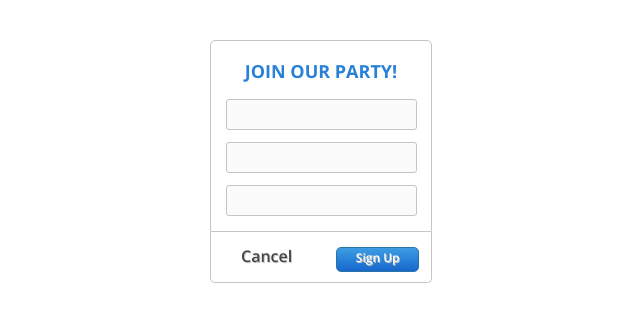
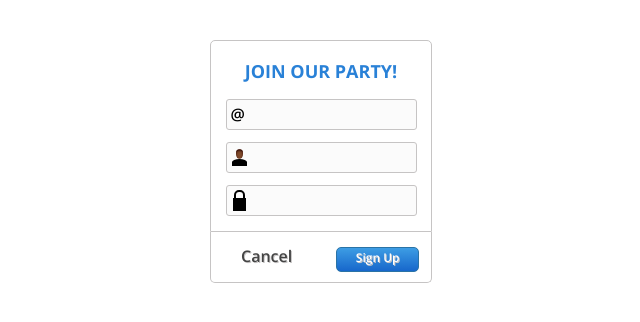
Before and after one commit to hweeks/party, a PHP site: page / in a window 1280 px wide. Shown: the top 322 px of the page, without its empty margins (319-959 px from the left). Run offline with PHP 8.4, Linux system fonts and the light colour scheme.

Commit message:
Icons and Stuff
Built me some pure CSS3 isons for the input firelds.

```diff
--- a/index.php
+++ b/index.php
@@ -16,6 +16,7 @@
    			<div id="maintitle">JOIN OUR PARTY!</div>
             <!--These are the conatiners for input-->
    			<div id="emailinputcontainer" <?php if(!empty($_SESSION['errors']['email'])){echo 'class="error"';} ?> >
+               <div id="emailinputicon">@</div>
    				<input id="inputform" name="email" >
                   <?php if(!empty($_SESSION['errors']['email'])): ?>
                      <?php foreach($_SESSION['errors']['email'] as $erroremail): ?>
@@ -24,6 +25,8 @@
                   <?php endif ?>
    			</div>
    			<div id="usernameinputcontainer" <?php if(!empty($_SESSION['errors']['user'])){echo 'class="error"';} ?> >
+               <div id="usernameinputiconhead"></div>
+               <div id="usernameinputiconbody"></div>
    				<input id="inputform" name="user">
                   <?php if(!empty($_SESSION['errors']['user'])): ?>
                      <?php foreach($_SESSION['errors']['user'] as $erroruser): ?>
@@ -32,6 +35,8 @@
                   <?php endif ?>
    			</div>
    			<div id="passwordinputcontainer" <?php if(!empty($_SESSION['errors']['password'])){echo 'class="error"';} ?> >
+               <div id="passwordinputiconbar"></div>
+               <div id="passwordinputiconlock"></div>
    				<input id="inputform" name="password">
                   <?php if(!empty($_SESSION['errors']['password'])): ?>
                      <?php foreach($_SESSION['errors']['password'] as $errorpass): ?>
--- a/style.css
+++ b/style.css
@@ -141,16 +141,62 @@
 /*Icons for the input fields*/
 
 #emailinputicon{
-
+	padding-left: 4px;
+	padding-top: 3px;
+	font-family: 'Open Sans', sans-serif;
+	font-weight: 600;
 }
 
-#usernameinputicon{
-
+#usernameinputiconhead{
+	margin-left: 9px;
+	margin-top: 7px;
+	margin-bottom: -14px;
+	width: 7px;
+	height: 8px;
+	border-radius: 50% / 3px 3px 4px 4px;
+	background: #814b2b;
+	box-shadow: inset #270000 0 1px 2px;
+	-webkit-transform: scaleY(1.2);
+	-moz-transform: scaleY(1.2);
+	-ms-transform: scaleY(1.2);
+	-o-transform: scaleY(1.2);
+	transform: scaleY(1.2);
 }
 
-#passwordinputicon{
+#usernameinputiconbody{
+	margin-top: 15px;
+	margin-left: 5px;
+	margin-bottom: 7px;
+	padding-top: 1px;
+	width: 15px;
+	height: 6px;
+	border-radius: 50% 50% 0 0 / 3px 3px 0 0;
+	background: black;
+}
 
+#passwordinputiconbar{
+	width: 7px;
+	height: 9px;
+	border: 2px solid;
+	-webkit-border-radius: 5px;
+	-moz-border-radius: 5px;
+	border-radius: 5px;
+	z-index: 1;
+	margin-left: 7px;
+	margin-bottom: -5px;
+	margin-top: 4px;
 }
+
+
+#passwordinputiconlock{
+	margin-left: 6px;
+	margin-top: 0px;
+	width: 13px;
+	height: 13px;
+	background: black;
+	z-index: 2;
+}
+
 
 /*Button Styles*/
 
```
